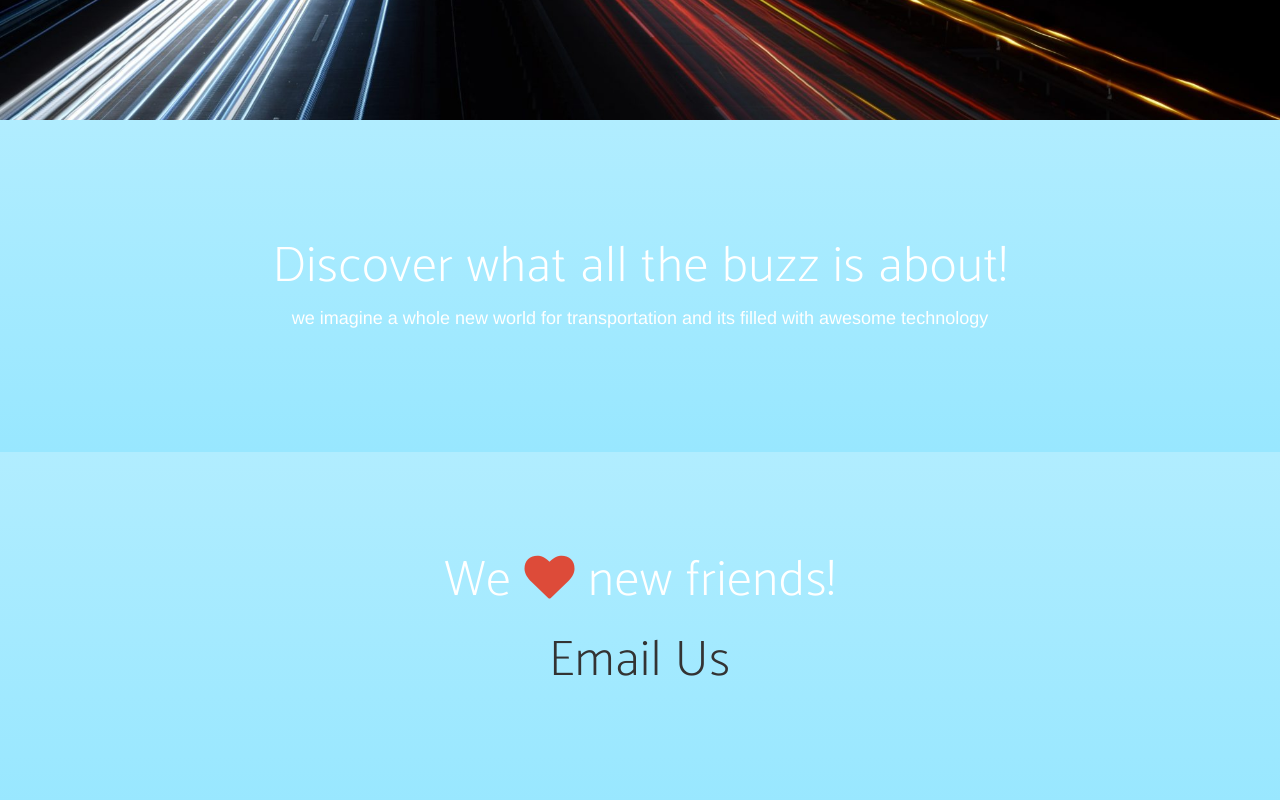
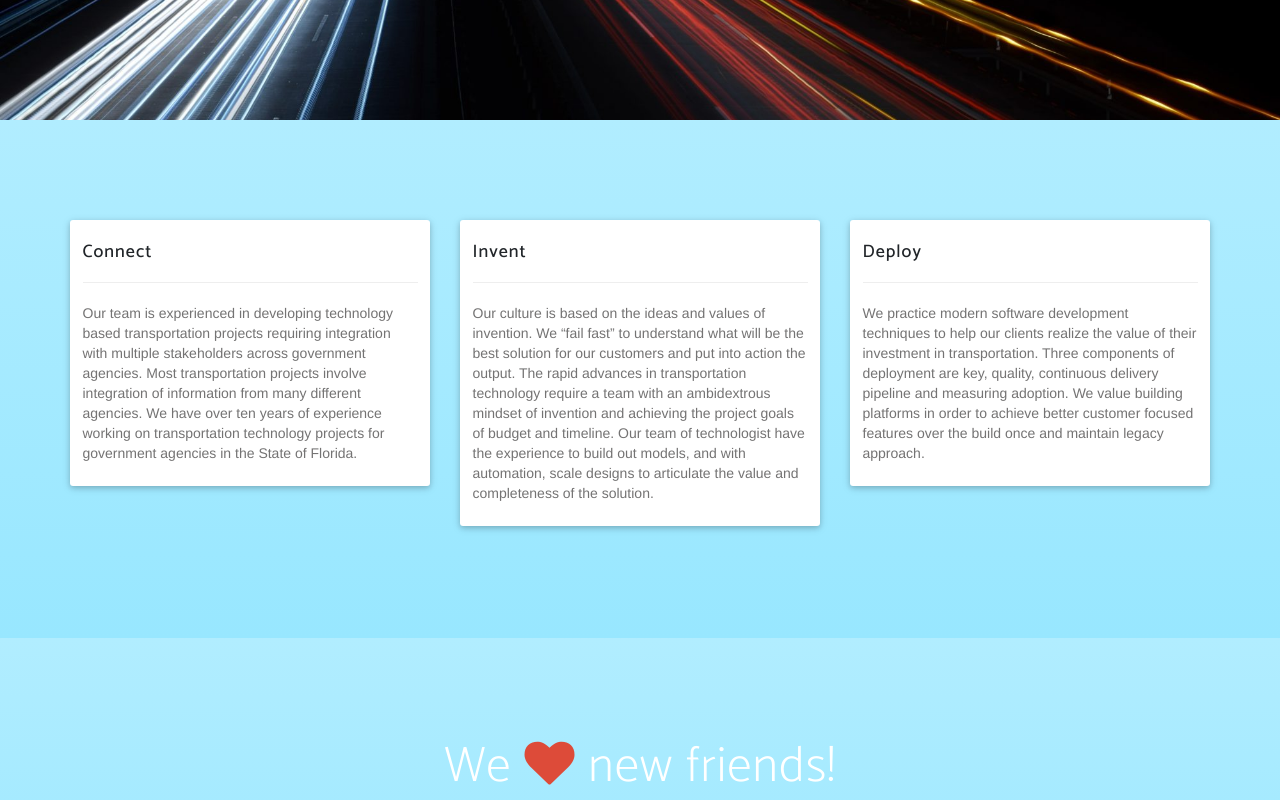
Before and after one commit to jeffshaverperpetuo/PerpetuoWebsite, a website: page index.html in a window 1280 px wide. Shown: the part 680-1480 px from the top of the page. Drawn offline with nearby package versions, Linux system fonts and the light colour scheme; a web font is replaced by a local one.

Commit message:
adding cards

```diff
--- a/index.html
+++ b/index.html
@@ -80,12 +80,40 @@
         </div>
     </header>
 
-    <section id="download" class="download bg-primary text-center">
+    <section id="value-statements" class="bg-primary">
         <div class="container">
             <div class="row">
-                <div class="col-md-8 col-md-offset-2">
-                    <h2 class="section-heading">Discover what all the buzz is about!</h2>
-                    <p>we imagine a whole new world for transportation and its filled with awesome technology</p>
+                <div class="col-md-4 col-sm-6">
+                    <div class="card">
+                        <div class="card-body">
+                            <h4 class="card-title">Connect</h4>
+                            <hr />
+                            <p class="card-text">
+                                Our team is experienced in developing technology based transportation projects requiring integration with multiple stakeholders across government agencies.  Most transportation projects involve integration of information from many different agencies. We have over ten years of experience working on transportation technology projects for government agencies in the State of Florida.
+                            </p>
+                        </div>
+                    </div>
+                </div>
+                <div class="col-md-4 col-sm-6">
+                    <div class="card">
+                        <div class="card-body">
+                            <h4 class="card-title">Invent</h4>
+                            <hr />
+                            <p class="card-text">
+                                Our culture is based on the ideas and values of invention.  We “fail fast” to understand what will be the best solution for our customers and put into action the output.  The rapid advances in transportation technology require a team with an ambidextrous mindset of invention and achieving the project goals of budget and timeline.  Our team of technologist have the experience to build out models, and with automation, scale designs to articulate the value and completeness of the solution.
+                            </p>
+                        </div>
+                    </div>
+                </div><div class="col-md-4 col-sm-6">
+                    <div class="card">
+                        <div class="card-body">
+                            <h4 class="card-title">Deploy</h4>
+                            <hr />
+                            <p class="card-text">
+                                We practice modern software development techniques to help our clients realize the value of their investment in transportation.  Three components of deployment are key, quality, continuous delivery pipeline and measuring adoption.  We value building platforms in order to achieve better customer focused features over the build once and maintain legacy approach.
+                            </p>
+                        </div>
+                    </div>
                 </div>
             </div>
         </div>
--- a/less/new-age.less
+++ b/less/new-age.less
@@ -21,13 +21,6 @@ a {
     }
 }
 
-hr {
-    max-width: 100px;
-    margin: 25px auto 0;
-    border-width: 1px;
-    border-color: fade(@gray-darker, 10%);
-}
-
 hr.light {
     border-color: white;
 }
@@ -40,14 +33,6 @@ h5,
 h6 {
     .heading-font;
 }
-
-p {
-    font-size: 18px;
-    line-height: 1.5;
-    margin-bottom: 20px;
-}
-
-// Navigation
 
 .navbar-default {
     background-color: white;
@@ -400,3 +385,27 @@ img::-moz-selection {
 body {
     webkit-tap-highlight-color: @gray-darker;
 }
+
+.card{
+    border: 0;
+    box-shadow: 0 2px 5px 0 rgba(0,0,0,.16), 0 2px 10px 0 rgba(0,0,0,.12);
+    border-radius: .3rem;
+    margin-bottom: 12px;
+    background: white;
+
+    .card-body{
+        padding: 1.25rem;
+        color: #747373;
+        border-radius: .3rem;
+    }
+
+    .card-title{
+        color: #212529;
+        margin-bottom: 1rem;
+        font-weight: 500;
+    }
+
+    .card-text{
+        margin-bottom: 1rem;
+    }
+}
```
Also changed, not shown: css/new-age.css, css/new-age.min.css.
